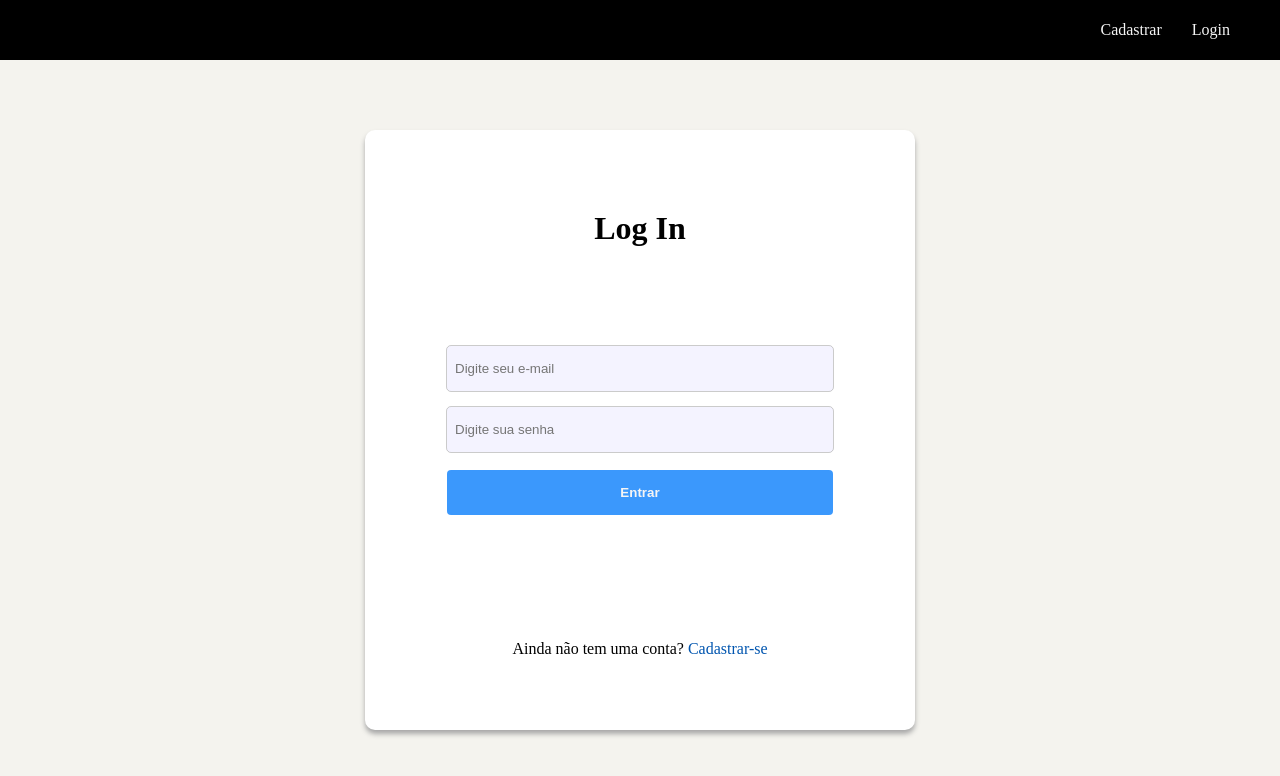
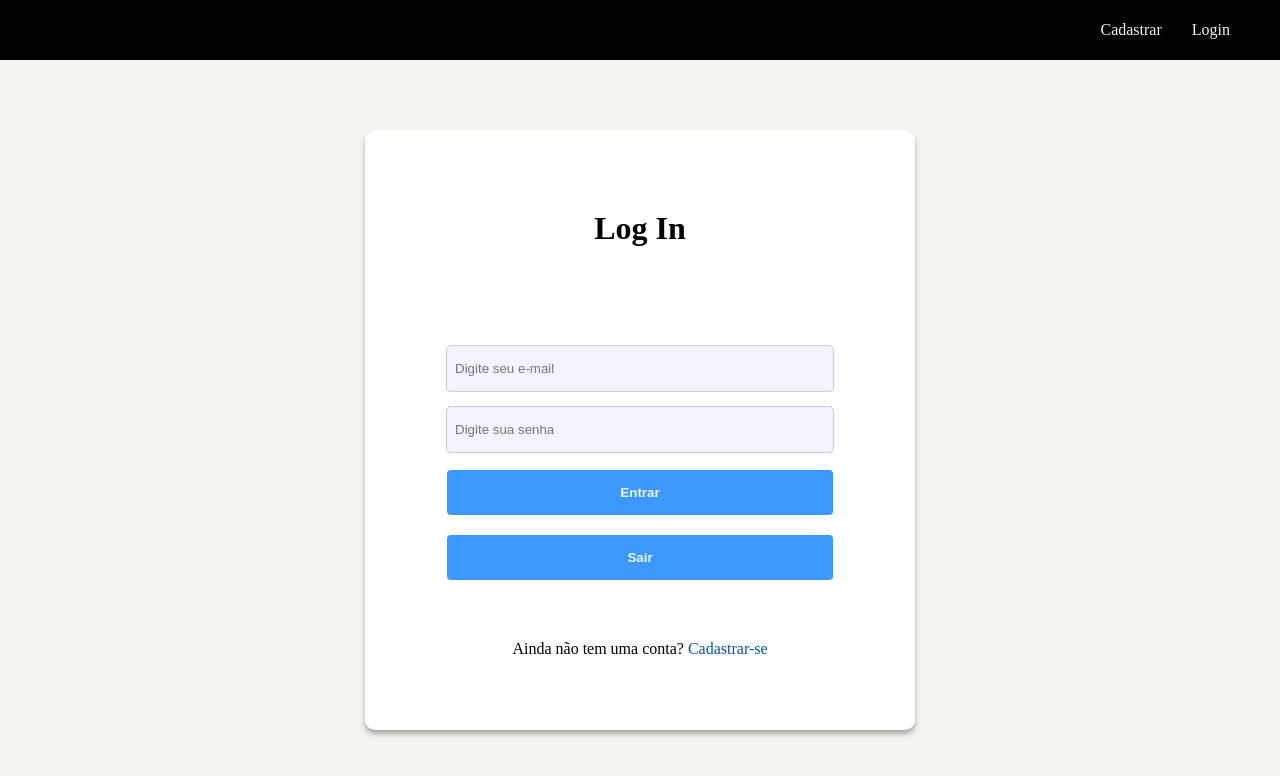
Before and after one commit to vitorVier1/firebase, a React (Create React App) app: page /login in a window 1280 px wide. Shown: the top 776 px of the page. Built offline with nearby package versions, Linux system fonts and the light colour scheme; no server answers.

Commit message:
add-autentication

```diff
--- a/src/dbConnection.jsx
+++ b/src/dbConnection.jsx
@@ -1,6 +1,7 @@
 // Import the functions you need from the SDKs you need
 import { initializeApp } from "firebase/app";
-import { getAnalytics } from "firebase/analytics";
+import { getAuth } from "firebase/auth";
+import firebase from "firebase/compat/app";
 import { getFirestore } from "firebase/firestore";
 // TODO: Add SDKs for Firebase products that you want to use
 // https://firebase.google.com/docs/web/setup#available-libraries
@@ -20,5 +21,6 @@ const firebaseConfig = {
 // Initialize Firebase
 const app = initializeApp(firebaseConfig);
 const db = getFirestore(app);
+const auth = getAuth(app)
 
-export {db}
+export { db, auth }
--- a/src/pages/Access/access.css
+++ /dev/null
@@ -1,7 +0,0 @@
-.container-access {
-    width: 100%;
-    height: calc(100vh - 60px);
-    display: flex;
-    align-items: center;
-    justify-content: center;
-}
--- a/src/pages/Access/index.jsx
+++ /dev/null
@@ -1,9 +0,0 @@
-import './access.css';
-
-export default function Access() {
-    return(
-        <div className="container-access">
-            Acessado
-        </div>
-    )
-}
--- a/src/pages/Cadastros/index.jsx
+++ b/src/pages/Cadastros/index.jsx
@@ -1,11 +1,12 @@
+import 'react-toastify/dist/ReactToastify.css';
 import { toast } from 'react-toastify';
-import 'react-toastify/dist/ReactToastify.css';
 
-import { db } from '../../dbConnection';
+import { db, auth } from '../../dbConnection';
+import { createUserWithEmailAndPassword } from 'firebase/auth';
+// import { collection, addDoc } from 'firebase/firestore';
 
 import { useState } from 'react';
 import { Link } from 'react-router-dom';
-import { collection, addDoc } from 'firebase/firestore'
 
 import './cadastros.css';
 
@@ -16,18 +17,21 @@ export default function Cadastros() {
     const [email, setEmail] = useState('');
     const [password, setPassword] = useState('');
 
-    async function handleRegister() {
-        await addDoc(collection(db, "cadastros"), {
-            name: name,
-            lastName: lastName,
-            email: email,
-            password: password
-        })
+    async function registerUser() {
+        await createUserWithEmailAndPassword(auth, email, password)
         .then(() => {
             toast.success('Conta cadastrada com sucesso!')
+            setName('')
+            setLastName('')
+            setEmail('')
+            setPassword('')
         })
-        .catch(() => {
-            toast.warn('Erro')
+        .catch((error) => {
+            if(error.code === 'auth/weak-password') {
+                toast.error('Senha Fraca!')
+            } else if(error.code === 'auth/email-already-in-use') {
+                toast.error('E-mail já existente!')
+            }
         })
     }
 
@@ -72,7 +76,7 @@ export default function Cadastros() {
                     />
 
                     <div className='buttons'>
-                        <input type='button' onClick={handleRegister} className='send' value='Enviar' />
+                        <input type='button' onClick={registerUser} className='send' value='Enviar' />
                     </div>
                 </div>
 
--- a/src/pages/Login/index.jsx
+++ b/src/pages/Login/index.jsx
@@ -1,12 +1,70 @@
 import './login.css';
 
-import { useState } from 'react';
+import { toast } from 'react-toastify';
+
+import { auth } from '../../dbConnection';
+import { onAuthStateChanged, signInWithEmailAndPassword, signOut } from 'firebase/auth';
+
+import { useEffect, useState } from 'react';
 import { Link } from 'react-router-dom';
 
 export default function Login() {
 
     const [email, setEmail] = useState('');
     const [password, setPassword] = useState('');
+    const [user, setUser] = useState(false);
+    const [userDetail, setUserDetail] = useState([])
+
+
+    // Confere se há usuário logado
+    useEffect(() => {
+        async function checkLogin() {
+            onAuthStateChanged(auth, (user) => {
+                if(user) {
+                    console.log(user)
+                    setUser(true)
+                    setUserDetail({
+                        uid: user.uid,
+                        email: user.email
+                    })
+                } else {
+                    setUser(false)
+                    setUserDetail({})
+                }
+            })
+        }
+
+        checkLogin();
+    }, [])
+
+
+    // Logar usuário
+    async function loginUser() {
+        await signInWithEmailAndPassword(auth, email, password)
+        .then((value) => {
+            toast.success('Usuário logado com sucesso!')
+            setEmail('')
+            setPassword('')
+
+            setUserDetail({
+                uid: value.user.uid,
+                email: value.user.email
+            })
+
+            setUser(true)
+        })
+        .catch(() => {
+            toast.error('Erro ao fazer login')
+        })
+    }
+
+    // Deslogar usuário
+    async function logOut() {
+        await signOut(auth)
+        setUser(false)
+        setUserDetail({})
+        toast.warn("Usuario deslogado")
+    }
 
     return(
         <div className="container-login">
@@ -33,8 +91,9 @@ export default function Login() {
                     />
 
                     <div className='buttons'>
-                        <Link to='/access'>
-                            <input type='button' className='send' value='Entrar'/>
+                        <Link to='#'>
+                            <input type='button' onClick={loginUser} className='send' value='Entrar'/>
+                            <input type='button' onClick={logOut} className='send' value='Sair'/>
                         </Link>
                     </div>
                 </div>
@@ -43,6 +102,13 @@ export default function Login() {
                     <span>Ainda não tem uma conta?</span> <Link to='/cadastro'>Cadastrar-se</Link>
                 </div>
             </form>
+
+            {user && (
+                <div>
+                    <strong>Seja Bem-Vindo(a). Você está logado(a)!</strong><br/>
+                    <span>ID: {userDetail.uid} | E-mail: {userDetail.email}</span>
+                </div>
+            )}
         </div>
     )
 }
```
